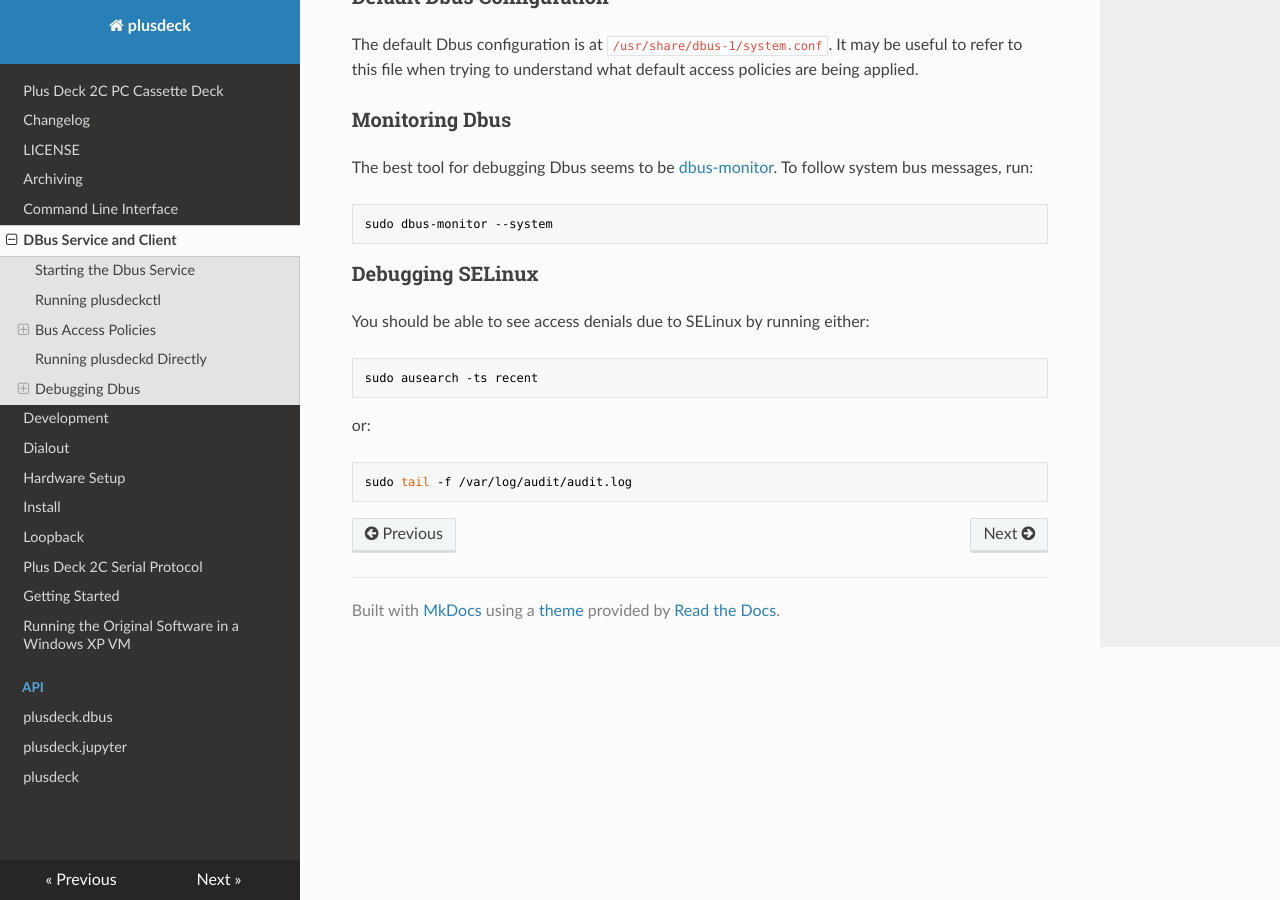
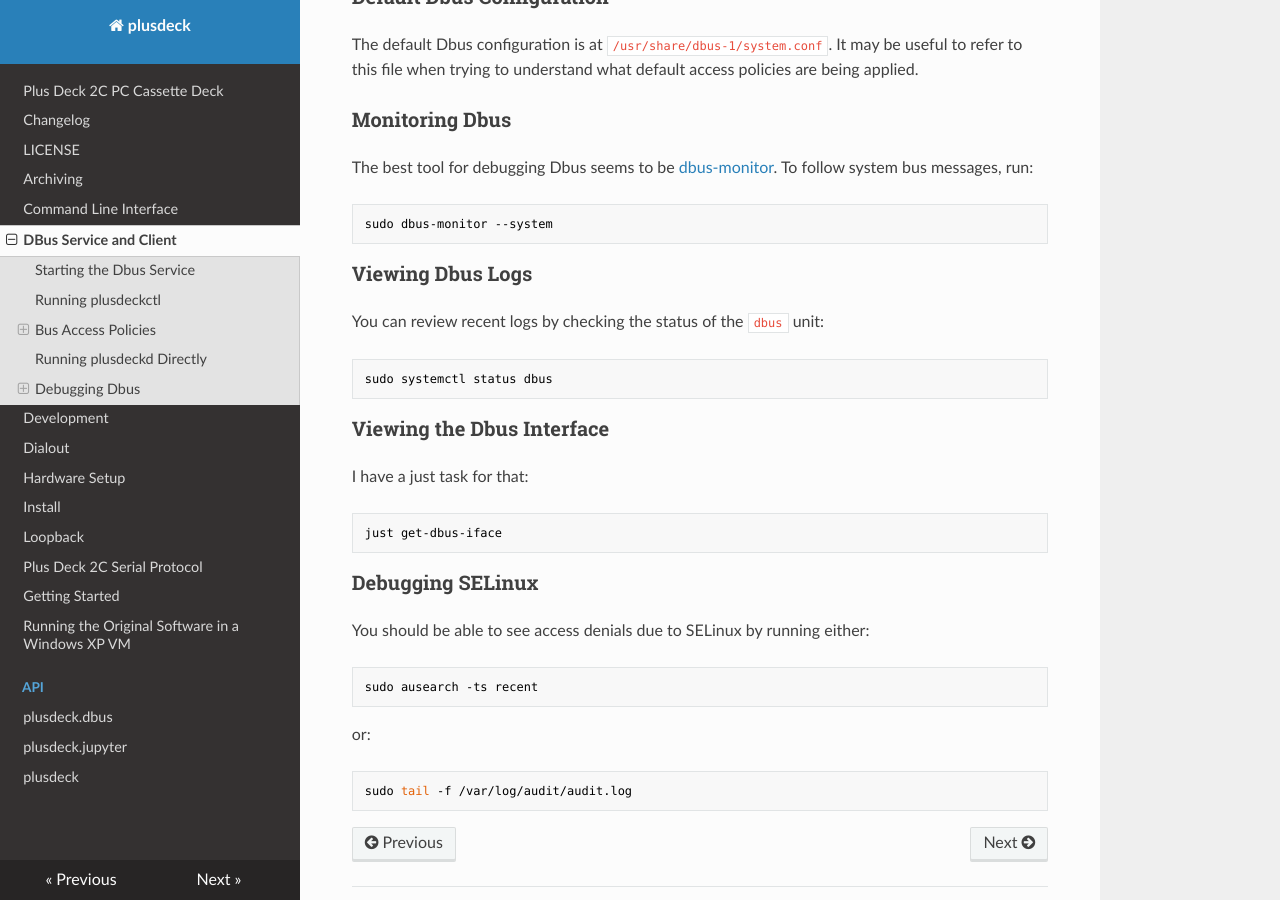
Before and after one commit to jfhbrook/plusdeck, an MkDocs documentation site: the page built from docs/dbus.md, in a window 1280 px wide and 900 px high, scrolled down 2490 px. Built offline with MkDocs 1.6.1, drawn with Linux system fonts in a browser that asks for light colours; nearby versions of some CDN libraries.

Commit message:
Script to fetch the dbus iface

````diff
--- a/docs/dbus.md
+++ b/docs/dbus.md
@@ -111,6 +111,22 @@ The best tool for debugging Dbus seems to be [dbus-monitor](https://dbus.freedes
 sudo dbus-monitor --system
 ```
 
+### Viewing Dbus Logs
+
+You can review recent logs by checking the status of the `dbus` unit:
+
+```sh
+sudo systemctl status dbus
+```
+
+### Viewing the Dbus Interface
+
+I have a just task for that:
+
+```sh
+just get-dbus-iface
+```
+
 ### Debugging SELinux
 
 You should be able to see access denials due to SELinux by running either:
````
Also changed, not shown: 3 other files.
